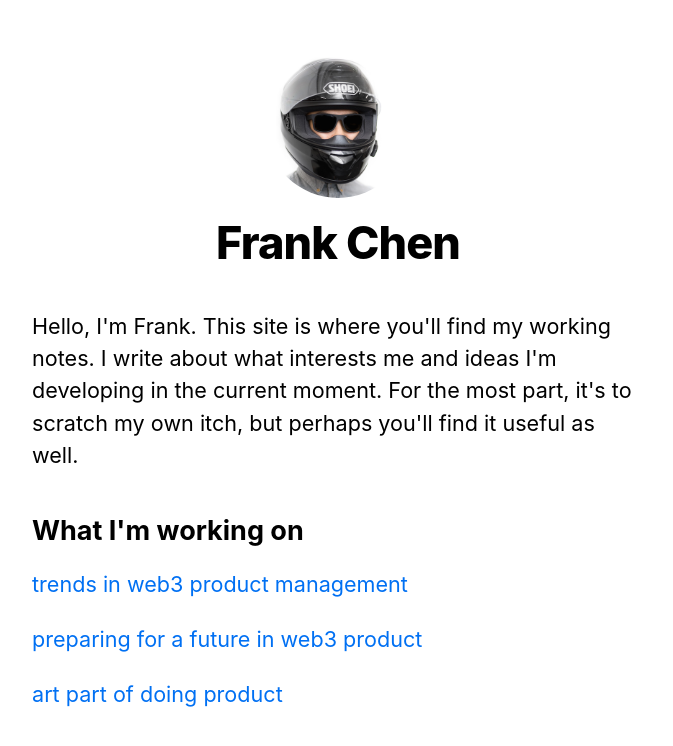
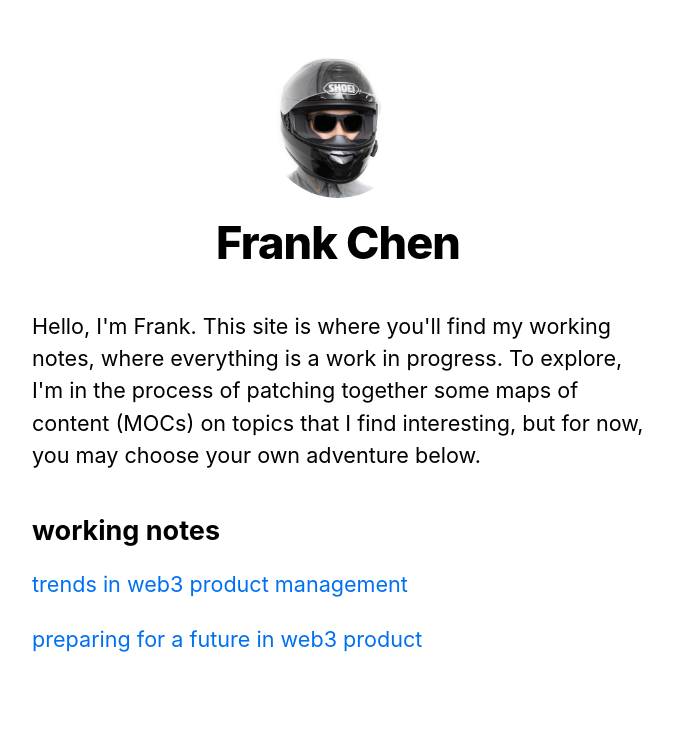
Before and after one commit to frankchen07/writing, a Next.js app: page / in a window 1280 px wide. Shown: the top 746 px of the page, without its empty margins (302-975 px from the left). Built offline with nearby package versions, Linux system fonts and the light colour scheme.

Commit message:
post standardization

```diff
--- a/pages/index.js
+++ b/pages/index.js
@@ -13,11 +13,11 @@ export default function Home({ allPostsData }) {
       </Head>
       <section className={utilStyles.headingMd}>
         <p>
-          Hello, I'm Frank. This site is where you'll find my working notes. I write about what interests me and ideas I'm developing in the current moment. For the most part, it's to scratch my own itch, but perhaps you'll find it useful as well.
+          Hello, I'm Frank. This site is where you'll find my working notes, where everything is a work in progress. To explore, I'm in the process of patching together some maps of content (MOCs) on topics that I find interesting, but for now, you may choose your own adventure below.
         </p>
       </section>
       <section className={`${utilStyles.headingMd} ${utilStyles.padding1px}`}>
-        <h2 className={utilStyles.headingLg}>What I'm working on</h2>
+        <h2 className={utilStyles.headingLg}>working notes</h2>
         <ul className={utilStyles.list}>
           {/* {allPostsData.map(({/ id, date, title }) => ( */}
           {allPostsData.map(({ id, title, url }) => (
```
Also changed, not shown: posts/art part of doing product.md (deleted, +0 -2 lines), posts/preparing for a future in web3 product.md (+6 -0 lines), posts/trends in web3 product management.md (+7 -3 lines).
